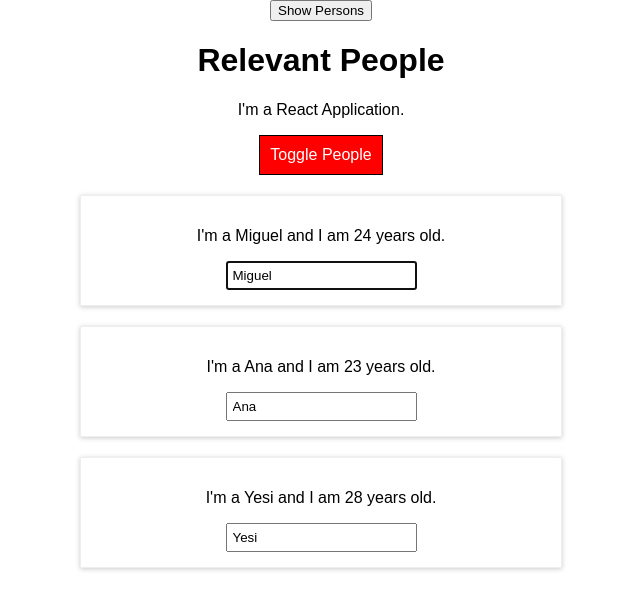
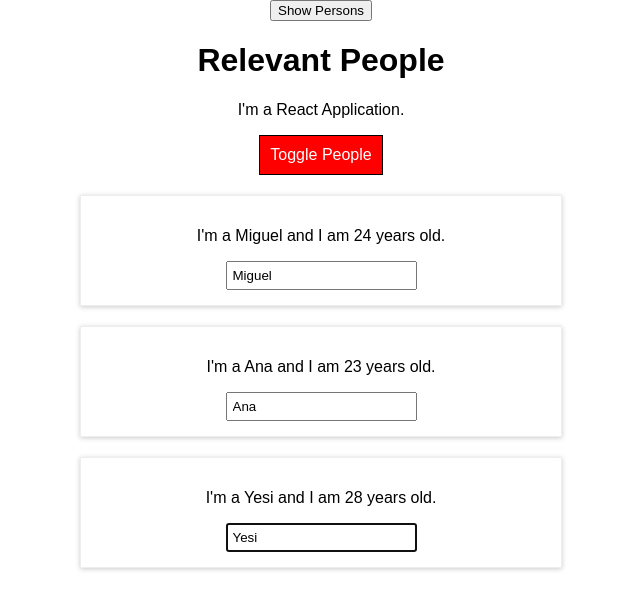
Before and after one commit to miguelsanchezio/React-Playground, a React app: page / in a window 1280 px wide. Both pictures are taken after a click on the button "Show Persons". Shown: the top 610 px of the page, without its empty margins (319-959 px from the left). Built offline with nearby package versions, Linux system fonts and the light colour scheme.

Commit message:
Learned about the Ref API in React 16.3.

```diff
--- a/package.json
+++ b/package.json
@@ -34,9 +34,9 @@
     "prop-types": "^15.6.1",
     "radium": "^0.23.0",
     "raf": "3.4.0",
-    "react": "^16.2.0",
+    "react": "^16.3.0",
     "react-dev-utils": "^5.0.0",
-    "react-dom": "^16.2.0",
+    "react-dom": "^16.3.0",
     "style-loader": "0.19.0",
     "sw-precache-webpack-plugin": "0.11.4",
     "url-loader": "0.6.2",
--- a/src/components/Persons/Person/Person.js
+++ b/src/components/Persons/Person/Person.js
@@ -7,7 +7,9 @@
   constructor(props) {
     super(props);
 
-    console.log('[Person.js] Inside constructor()', props);
+		console.log('[Person.js] Inside constructor()', props);
+
+		this.inputElement = React.createRef();
   }
 
   componentWillMount() {
@@ -17,8 +19,12 @@
   componentDidMount() {
 		console.log('[Person.js] Inside componentDidMount()');
 		if(this.props.position === 0) {
-			this.inputElement.focus();
+			this.inputElement.current.focus();
 		}
+	}
+
+	focus() {
+		this.inputElement.current.focus();
 	}
 
 	componentWillReceiveProps(nextProps) {
@@ -33,7 +39,7 @@
 				<p onClick={this.props.click}>I'm a {this.props.name} and I am {this.props.age} years old.</p>
 				<p>{this.props.children}</p>
 				<input
-					ref={inp => { this.inputElement = inp }}
+					ref={this.inputElement}
 					onChange={this.props.changed}
 					type="text"
 					value={this.props.name}/>
--- a/src/components/Persons/Persons.js
+++ b/src/components/Persons/Persons.js
@@ -6,6 +6,7 @@
     super(props);
 
     console.log('[Persons.js] Inside constructor()', props);
+    this.lastPersonRef = React.createRef();
   }
 
   componentWillMount() {
@@ -14,6 +15,7 @@
 
   componentDidMount() {
     console.log('[Persons.js] Inside componentDidMount()');
+    this.lastPersonRef.current.focus();
   }
 
   // shouldComponentUpdate(nextProps, nextState) {
@@ -39,6 +41,7 @@
         position={index}
         name={person.name}
         age={person.age}
+        ref={this.lastPersonRef}
         changed={e => this.props.changed(e, person.id)}
         key={person.id} />
     });
--- a/src/hoc/wClass.js
+++ b/src/hoc/wClass.js
@@ -9,15 +9,19 @@
 // }
 
 const wClass = (WrappedComponent, className) => {
-  return class extends Component {
+  const WClass = class extends Component {
     render() {
       return (
         <div className={className}>
-          <WrappedComponent {...this.props} />
+          <WrappedComponent ref={this.props.forwardedRef} {...this.props} />
         </div>
       )
     }
   }
+
+  return React.forwardRef((props, ref) => {
+    return <WClass {...props} forwardedRef={ref} />
+  });
 }
 
 export default wClass;
```
Also changed, not shown: 1 other file (tests, documents, lock files or other folders).
